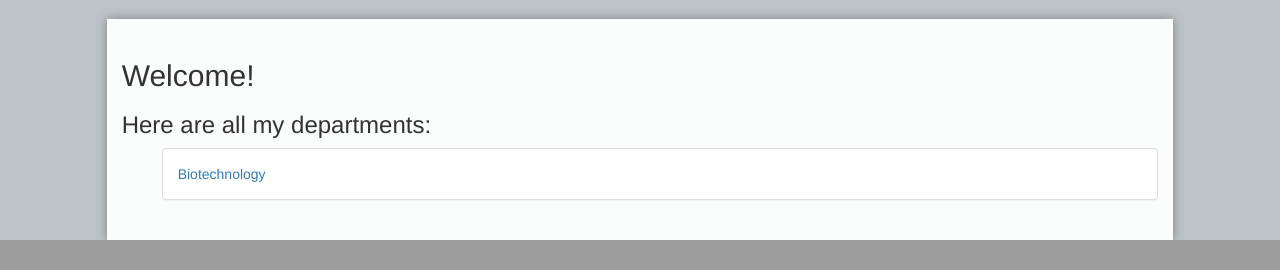
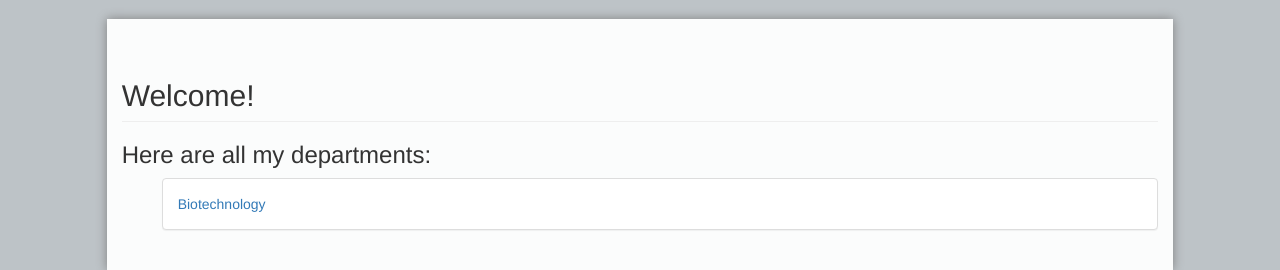
Before and after one commit to AbhijeetPadhy/SemanticPortal, a Django app: page /department/ in a window 1280 px wide. Shown: the part 939-1209 px from the top of the page. Before the commit the page ends 1179 px from the top, so only its background shows below. Run offline with Django 3.2, Linux system fonts and the light colour scheme; data comes from the database, SQL or seed files in the repository; some libraries are stand-ins or nearby versions.

Commit message:
Changed Welcome heading

```diff
--- a/department/templates/department/index.html
+++ b/department/templates/department/index.html
@@ -3,7 +3,7 @@
 Departments
 {% endblock %}
 {% block body %}
-  <h2>Welcome!</h2>
+  <h2 class="page-header">Welcome!</h2>
   {% if all_departments %}
     <h3>Here are all my departments: </h3>
     <ul>
```
